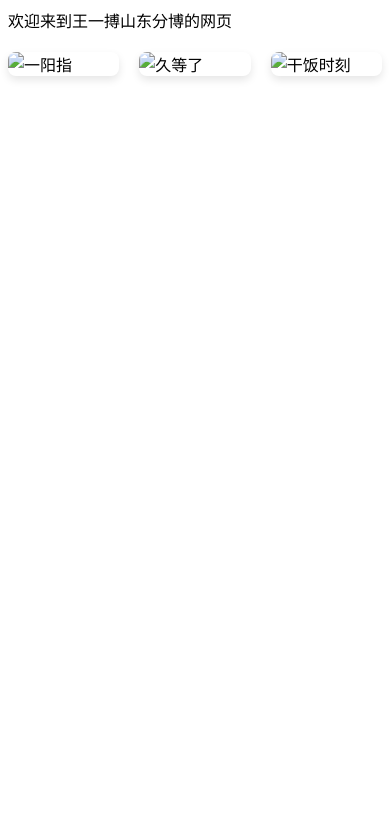
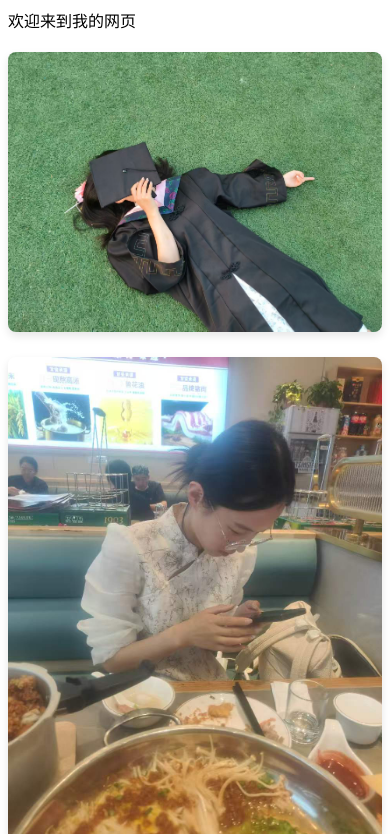
Before and after one commit to www19110501008/www19110501008.github.io, a plain HTML site: page index.html in a window 390 px wide. Shown: the part 81-915 px from the top of the page. Before the commit the page ends 844 px from the top, so only its background shows below. Drawn offline with Linux system fonts and the light colour scheme.

Commit message:
Update index.html

```diff
--- a/index.html
+++ b/index.html
@@ -4,17 +4,17 @@
     <title>我的个人网页</title>
     <meta charset="UTF-8">
     <style>
-        /* 让三张图片并排显示 */
+        /* 使用Flexbox布局，图片并排显示 */
         .image-container {
             display: flex;
-            justify-content: space-between;
-            gap: 20px;
-            max-width: 1000px;
+            justify-content: space-between;  /* 图片均匀分布 */
+            gap: 15px;                       /* 图片间距 */
+            max-width: 1200px;
             margin: 20px auto;
-            flex-wrap: nowrap;
+            flex-wrap: nowrap;               /* 强制不换行 */
         }
         .image-container img {
-            width: 30%;
+            width: 23%;                      /* 每张图片宽度约23%（留出间距） */
             height: auto;
             border-radius: 8px;
             box-shadow: 0 4px 8px rgba(0,0,0,0.1);
@@ -22,19 +22,35 @@
             transition: transform 0.3s;
         }
         .image-container img:hover {
-            transform: scale(1.05);
+            transform: scale(1.05);          /* 悬停放大效果 */
+        }
+        /* 响应式设计：小屏幕时自动换行 */
+        @media (max-width: 768px) {
+            .image-container {
+                flex-wrap: wrap;             /* 允许换行 */
+            }
+            .image-container img {
+                width: 48%;                  /* 每行显示2张 */
+                margin-bottom: 10px;
+            }
+        }
+        @media (max-width: 480px) {
+            .image-container img {
+                width: 100%;                 /* 手机屏幕每行1张 */
+            }
         }
     </style>
 </head>
 <body>
-    <h1>Hello,姜雯丽</h1>
-    <p>欢迎来到王一搏山东分博的网页</p>
+    <h1>Hello,我叫姜雯丽</h1>
+    <p>欢迎来到我的网页</p>
 
-    <!-- 三张图片并排显示 -->
+    <!-- 四张图片并排显示 -->
     <div class="image-container">
-        <img src="图片1的地址.jpg" alt="一阳指">
-        <img src="图片2的地址.jpg" alt="久等了">
-        <img src="图片3的地址.jpg" alt="干饭时刻">
+        <img src="image/微信图片_20260522203412_37_315.jpg" alt="图片1">
+        <img src="image/微信图片_20260522203538_38_315.jpg" alt="图片2">
+        <img src="image/微信图片_20260522203539_39_315.jpg" alt="图片3">
+        <img src="image/微信图片_20260522203623_40_315.jpg" alt="图片4">
     </div>
 </body>
 </html>
```
